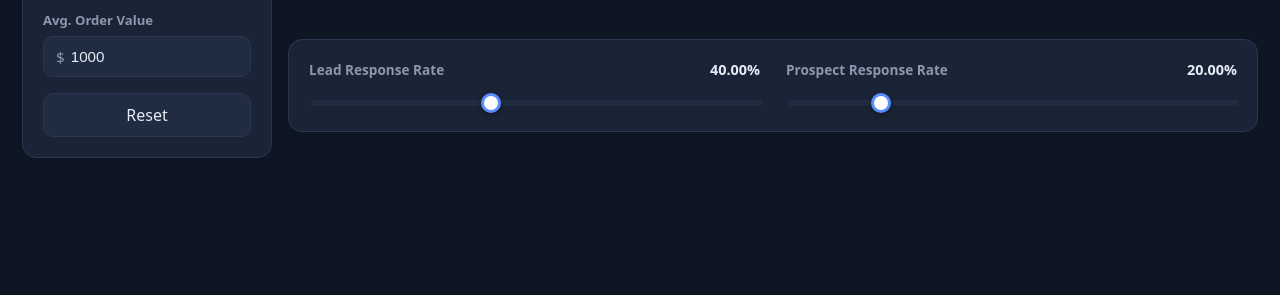
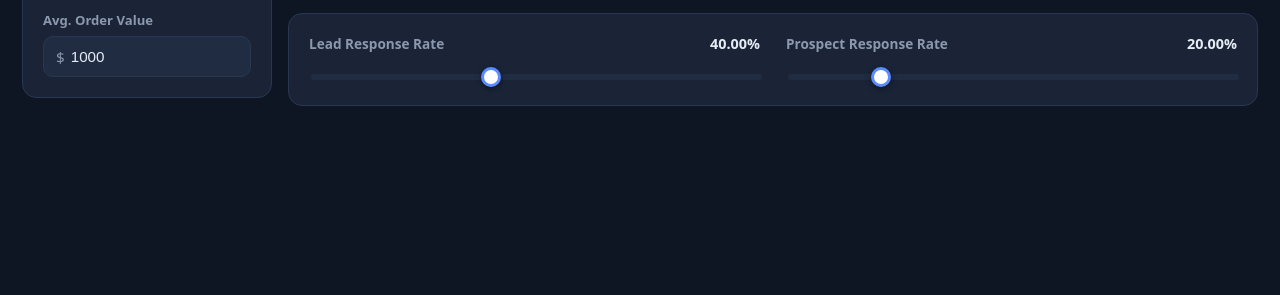
Before and after one commit to svetliols/lead-predictor, a plain HTML site: page index.html in a window 1280 px wide. Shown: the part 505-800 px from the top of the page. Drawn offline with Linux system fonts and the light colour scheme.

Commit message:
Revert "feat: add reset-to-defaults button"
This reverts commit ddf66a1b0f4fdcd03430723920ed6307e1619ac1.

```diff
--- a/index.html
+++ b/index.html
@@ -63,10 +63,6 @@
             <span class="affix" data-currency>$</span>
             <input type="number" id="avgOrder" min="0" step="any" value="1000">
           </div>
-        </div>
-
-        <div class="field">
-          <button type="button" id="resetBtn" class="btn-reset" data-i18n="reset">Reset</button>
         </div>
       </aside>
 
--- a/script.js
+++ b/script.js
@@ -10,7 +10,7 @@
       months: "Months", prospects: "Prospects", leads: "Leads", customers: "Customers",
       leadRate: "Lead Response Rate", prospectRate: "Prospect Response Rate",
       people: "people", month: "Month", noData: "Enter valid data to see the forecast.",
-      usd: "$ US Dollar", eur: "€ Euro", bgn: "лв. Lev", gbp: "£ Pound", reset: "Reset"
+      usd: "$ US Dollar", eur: "€ Euro", bgn: "лв. Lev", gbp: "£ Pound"
     },
     bg: {
       language: "Език", currency: "Валута",
@@ -19,7 +19,7 @@
       months: "Месеци", prospects: "Контакти", leads: "Потенц. клиенти", customers: "Клиенти",
       leadRate: "Отговори от потенц. клиенти", prospectRate: "Отговори от контакти",
       people: "души", month: "Месец", noData: "Въведете валидни данни, за да видите прогнозата.",
-      usd: "$ Долар", eur: "€ Евро", bgn: "лв. Лев", gbp: "£ Паунд", reset: "Нулиране"
+      usd: "$ Долар", eur: "€ Евро", bgn: "лв. Лев", gbp: "£ Паунд"
     }
   };
 
@@ -34,7 +34,7 @@
     prospectsPct: $("prospectsPct"), leadsPct: $("leadsPct"), customersPct: $("customersPct"),
     prospectsFill: $("prospectsFill"), leadsFill: $("leadsFill"), customersFill: $("customersFill"),
     chartRows: $("chartRows"), chartXAxis: $("chartXAxis"), chartEmpty: $("chartEmpty"),
-    tooltip: $("tooltip"), resetBtn: $("resetBtn")
+    tooltip: $("tooltip")
   };
 
   var lang = "en";
@@ -177,20 +177,10 @@
     renderChart(r);
   }
 
-  // ---- Връщане към стойностите по подразбиране ----
-  function resetDefaults() {
-    els.revenue.value = "10000";
-    els.avgOrder.value = "1000";
-    els.leadRate.value = "40";
-    els.prospectRate.value = "20";
-    update();
-  }
-
   // ---- Слушатели ----
   ["revenue", "avgOrder", "leadRate", "prospectRate", "startDate", "endDate"].forEach(function (id) {
     els[id].addEventListener("input", update);
   });
-  els.resetBtn.addEventListener("click", resetDefaults);
   els.currency.addEventListener("change", function () { applyCurrency(); });
   els.language.addEventListener("change", function () { applyLanguage(); update(); });
 
--- a/styles.css
+++ b/styles.css
@@ -183,16 +183,3 @@ input[type="range"]::-moz-range-thumb {
   .stats { grid-template-columns: 1fr; }
   .sliders { grid-template-columns: 1fr; }
 }
-
-/* Бутон за връщане към стойностите по подразбиране */
-.btn-reset {
-  width: 100%;
-  padding: 10px 12px;
-  border: 1px solid var(--border);
-  border-radius: 10px;
-  background: var(--panel-2);
-  color: var(--text);
-  font: inherit;
-  cursor: pointer;
-}
-.btn-reset:hover { border-color: var(--accent); color: var(--accent); }
```
